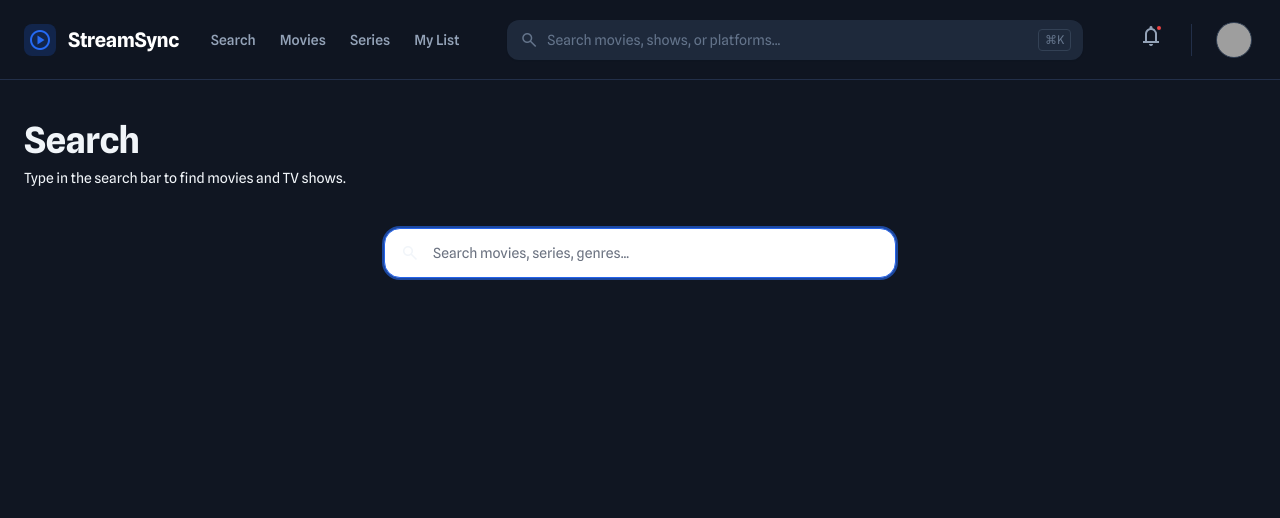
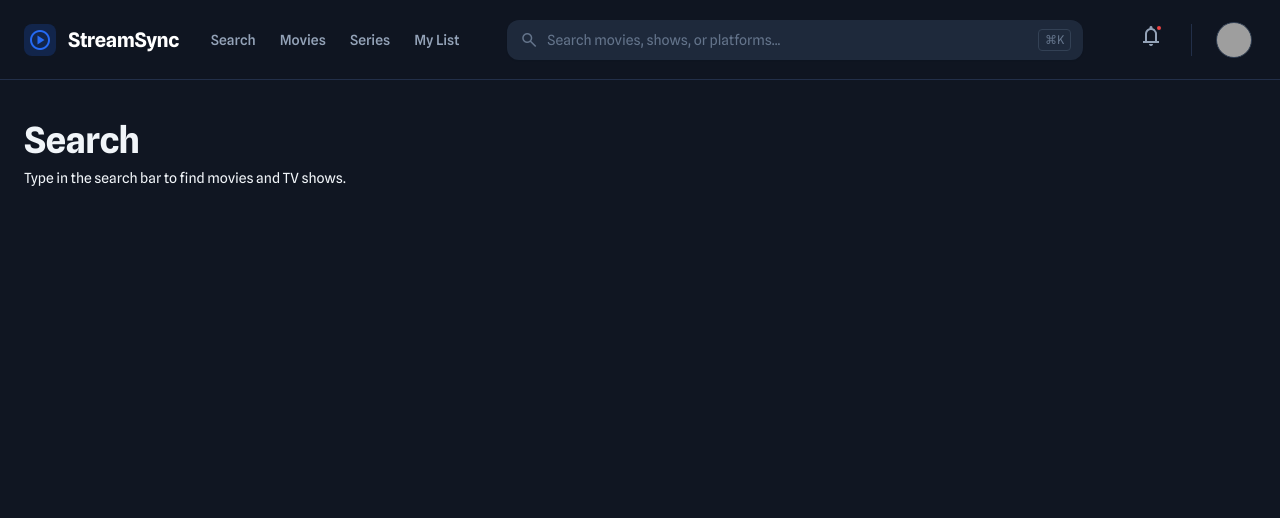
Before and after one commit to TralaleritosTralalas/SoftwareProject, a Django app: page /search/ in a window 1280 px wide. Shown: the top 518 px of the page. Run offline with Django 5.2, Linux system fonts and the light colour scheme; some libraries are stand-ins or nearby versions; grey boxes are pictures that could not be loaded.

```diff
--- a/app/templates/pages/search.html
+++ b/app/templates/pages/search.html
@@ -31,21 +31,6 @@
     </p>
     {% endif %}
 </header>
-
-<!-- ── Search bar ───────────────────────────────────────────────────────── -->
-{% if not query %}
-<div class="flex justify-center mb-16">
-    <form action="{% url 'app:search' %}" method="GET" class="w-full max-w-lg">
-        <div class="relative">
-            <span
-                class="material-symbols-outlined absolute left-4 top-1/2 -translate-y-1/2 text-on-surface-variant text-xl">search</span>
-
-            <input name="q" autofocus placeholder="Search movies, series, genres..."
-                class="w-full rounded-2xl border border-outline bg-surface-container-low py-3.5 pl-12 pr-4 text-sm text-on-surface placeholder-on-surface-variant focus:outline-none focus:ring-2 focus:ring-primary/60 transition-all" />
-        </div>
-    </form>
-</div>
-{% endif %}
 
 <!-- ── Results Grid ─────────────────────────────────────────────────────── -->
 {% if movies or series %}
--- a/app/views.py
+++ b/app/views.py
@@ -34,6 +34,7 @@ def search(request):
             'series' : series_results,
             'result_count': len(results)
         })
+
     return render(request, 'pages/search.html', {'query': ''})
 
 
```
